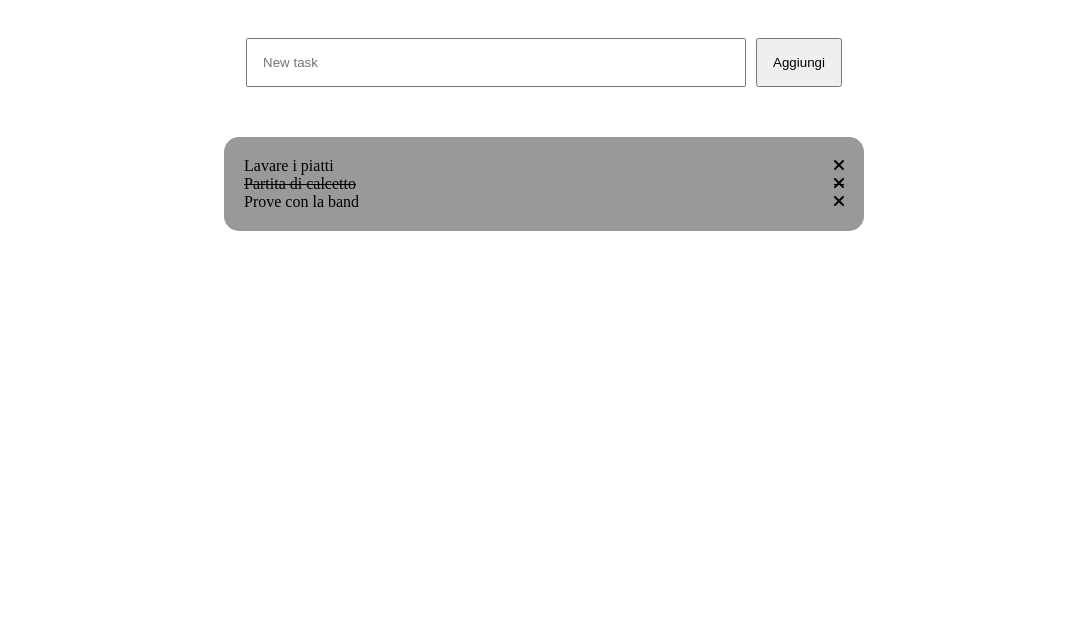
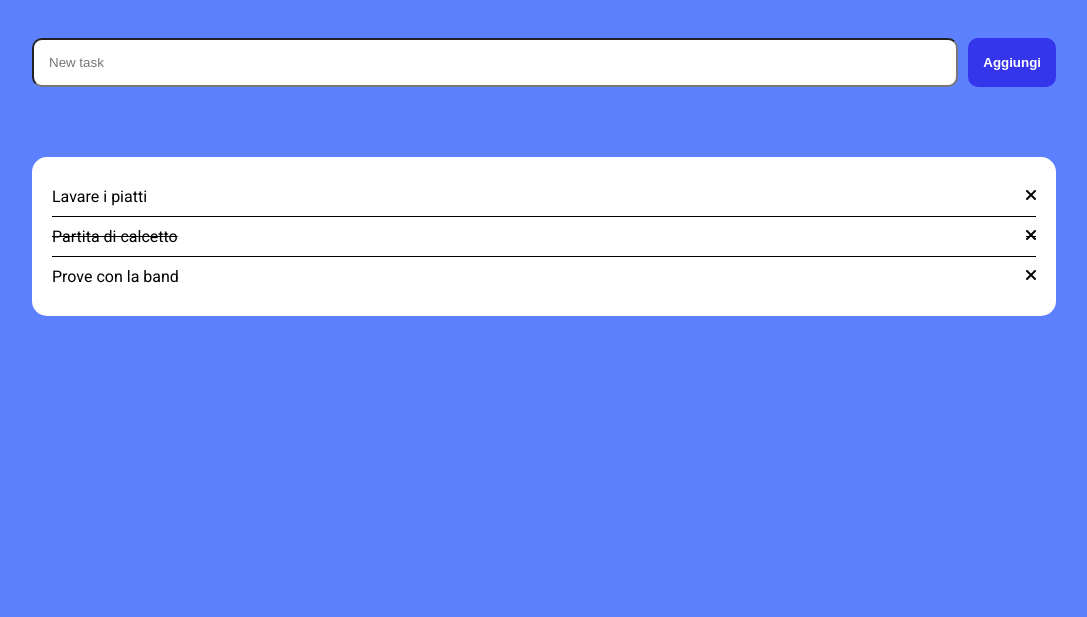
Before and after one commit to gab1144/vue-todolist, a plain HTML site: page index.html in a window 1280 px wide. Shown: the part 183-800 px from the top of the page, without its empty margins (96-1183 px from the left). Drawn offline with nearby package versions, Linux system fonts and the light colour scheme.

Commit message:
[change] grafica

```diff
--- a/css/style.css
+++ b/css/style.css
@@ -2,6 +2,11 @@
   padding: 0;
   margin: 0;
   box-sizing: border-box;
+}
+
+body {
+  font-family: 'Roboto', sans-serif;
+  background-color: rgb(93, 128, 255);
 }
 
 .task.done {
@@ -16,7 +21,9 @@
   display: flex;
   align-items: center;
   flex-direction: column;
-  height: 100vh;
+  max-width: 1170px;
+  margin: 0 auto;
+  width: 80%;
 }
 
 .logo {
@@ -26,32 +33,56 @@
 
 .input-area {
   margin-bottom: 50px;
+  width: 100%;
 }
 
-.input-area input {
-  width: 500px;
+.input-and-button {
+  display: flex;
+  justify-content: space-between;
+  width: 100%;
+}
+
+.input-error {
+  display: flex;
+  flex-direction: column;
+}
+
+.input-and-button input {
+  width: 100%;
   padding: 15px;
   margin-right: 10px;
+  border-radius: 10px;
 }
 
-.input-area button {
+.input-and-button button {
   padding: 15px;
+  border-radius: 10px;
+  color: white;
+  background-color: rgb(53, 53, 236);
+  border: none;
+  font-weight: bold;
 }
 
 .tasks-area {
-  background-color: rgb(153, 153, 153);
+  background-color: white;
   padding: 20px;
   border-radius: 15px;
   width: 50%;
+  width: 100%;
 }
 
-.tasks-area ul{
+.tasks-area ul {
   list-style: none;
 }
 
-.tasks-area li{
+.tasks-area li {
   display: flex;
   justify-content: space-between;
+  padding: 10px 0;
+}
+
+.tasks-area li:not(:last-child) {
+  border-bottom: 1px solid black;
 }
 
 .tasks-area span{
@@ -61,5 +92,9 @@
 
 .error{
   display: block;
-  color: red;
+  color: white;
+  width: 100%;
+  text-align: center;
+  font-weight: 700;
+  padding-top: 10px;
 }
--- a/index.html
+++ b/index.html
@@ -4,6 +4,12 @@
   <meta charset="UTF-8">
   <meta http-equiv="X-UA-Compatible" content="IE=edge">
   <meta name="viewport" content="width=device-width, initial-scale=1.0">
+
+  <!-- ========== Google Fonts ========== -->
+  <link rel="preconnect" href="https://fonts.googleapis.com">
+  <link rel="preconnect" href="https://fonts.gstatic.com" crossorigin>
+  <link href="https://fonts.googleapis.com/css2?family=Roboto:ital,wght@0,100;0,300;0,400;0,500;0,700;0,900;1,100;1,300;1,400;1,500;1,700;1,900&display=swap" rel="stylesheet">
+  <!-- ========== /Google Fonts ========== -->
 
   <!-- ========== Font Awesome ========== -->
   <link rel="stylesheet" href="https://cdnjs.cloudflare.com/ajax/libs/font-awesome/6.2.0/css/all.min.css" integrity="sha512-xh6O/CkQoPOWDdYTDqeRdPCVd1SpvCA9XXcUnZS2FmJNp1coAFzvtCN9BmamE+4aHK8yyUHUSCcJHgXloTyT2A==" crossorigin="anonymous" referrerpolicy="no-referrer" />
@@ -22,10 +28,15 @@
     </div>
 
     <div class="input-area">
-      <input type="text" v-model.trim="newTaskText" placeholder="New task">
-      <button @click="addTask()">Aggiungi</button>
-      <span class="error">{{errorAddNewTask}}</span>
-      <span class="error">{{errorDelete}}</span>
+      <div class="input-and-button">
+        <input type="text" v-model.trim="newTaskText" placeholder="New task">
+        <button @click="addTask()">Aggiungi</button>
+      </div>
+
+      <div class="input-error">
+        <span class="error">{{errorAddNewTask}}</span>
+        <span class="error">{{errorDelete}}</span>
+      </div>
     </div>
 
     <div class="tasks-area">
```
